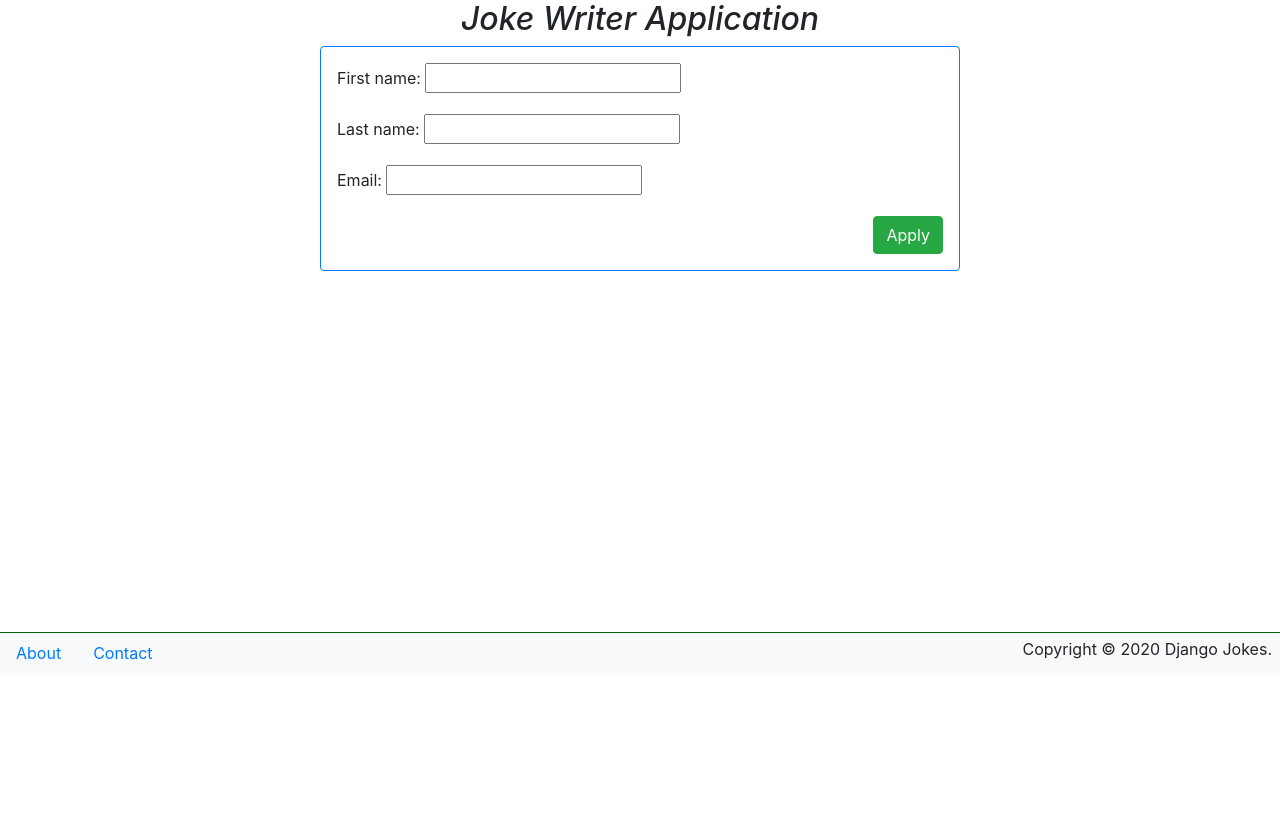
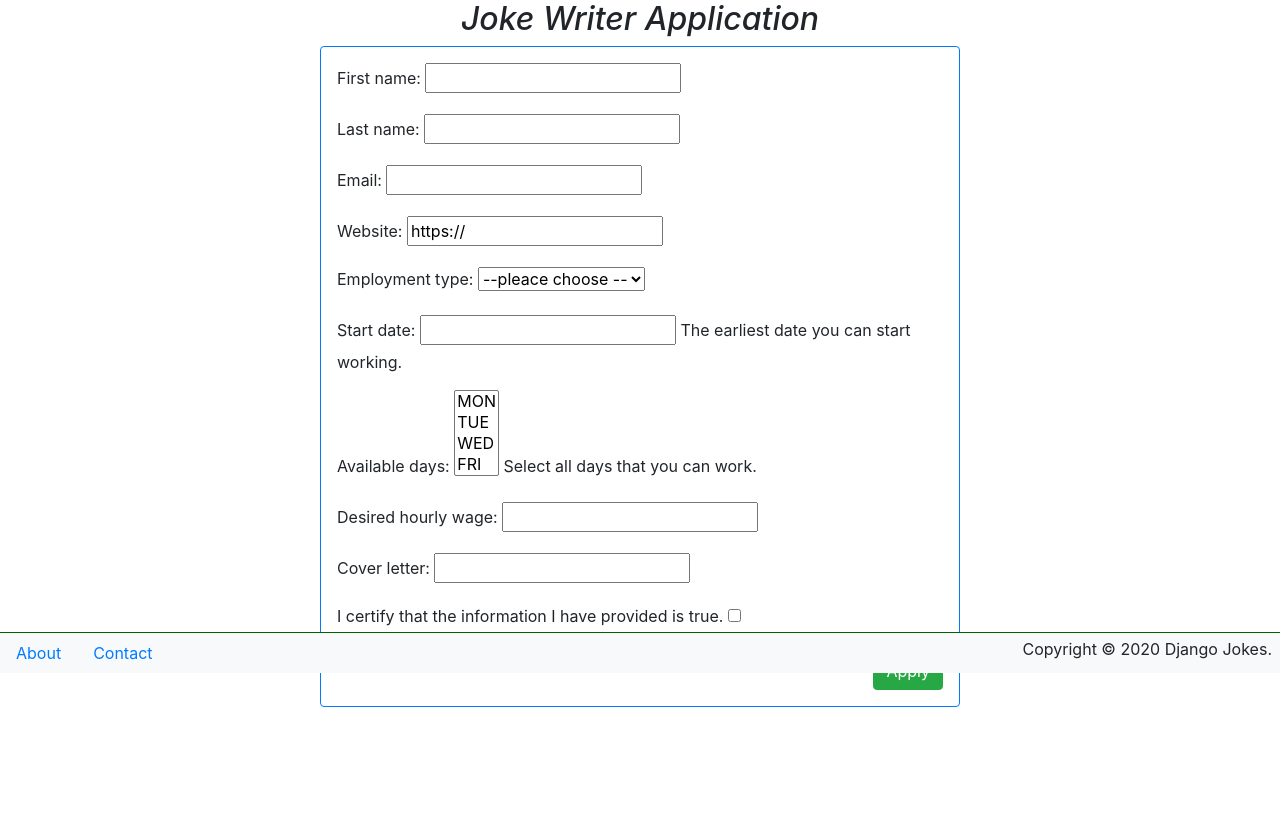
Before and after one commit to temesgen-zenebe/djangojokes.com, a Django app: page /jobs/job-app/ in a window 1280 px wide. Shown: the part 127-956 px from the top of the page. Before the commit the page ends 787 px from the top, so only its background shows below. Run offline with Django 4.2, Linux system fonts and the light colour scheme; some libraries are stand-ins or nearby versions.

Commit message:
Building out the Application with more fields

```diff
--- a/jobs/forms.py
+++ b/jobs/forms.py
@@ -1,6 +1,24 @@
 from django import forms
 
+
 class JobApplicationForm(forms.Form):
+    E_TYPE  = (
+        (None, '--pleace choose --'),
+        ('full-time', 'Full-time'),
+        ('part-time', 'Part-time'),
+        ('contract work', 'Contract work')
+    )
+    DAYS_WORK = (
+        ('MON' ,'MON'),('TUE','TUE'),('WED','WED'),('THU','FRI')
+    )
+
     first_name = forms.CharField()
     last_name = forms.CharField()
     email = forms.EmailField()
+    website = forms.URLField(initial='https://',required=False)
+    employment_type = forms.ChoiceField(choices=E_TYPE,required=True)
+    start_date = forms.DateField(help_text='The earliest date you can start working.')
+    available_days = forms.MultipleChoiceField(choices = DAYS_WORK ,required=True, help_text='Select all days that you can work.')
+    desired_hourly_wage = forms.DecimalField()
+    cover_letter = forms.CharField()
+    confirmation = forms.BooleanField(label='I certify that the information I have provided is true.', required=True)
--- a/templates/jobs/joke_writer.html
+++ b/templates/jobs/joke_writer.html
@@ -4,7 +4,7 @@
 {% block main %}
   <h2 class="text-center">Joke Writer Application</h2>
   <div class="card border-primary m-auto mb-3 p-3" style="max-width: 40rem">
-      <form method="post">
+      <form method="post" novalidate>
         {% csrf_token %}
         {{ form.as_p }}
         <button class="btn btn-success float-right">Apply</button>
```
